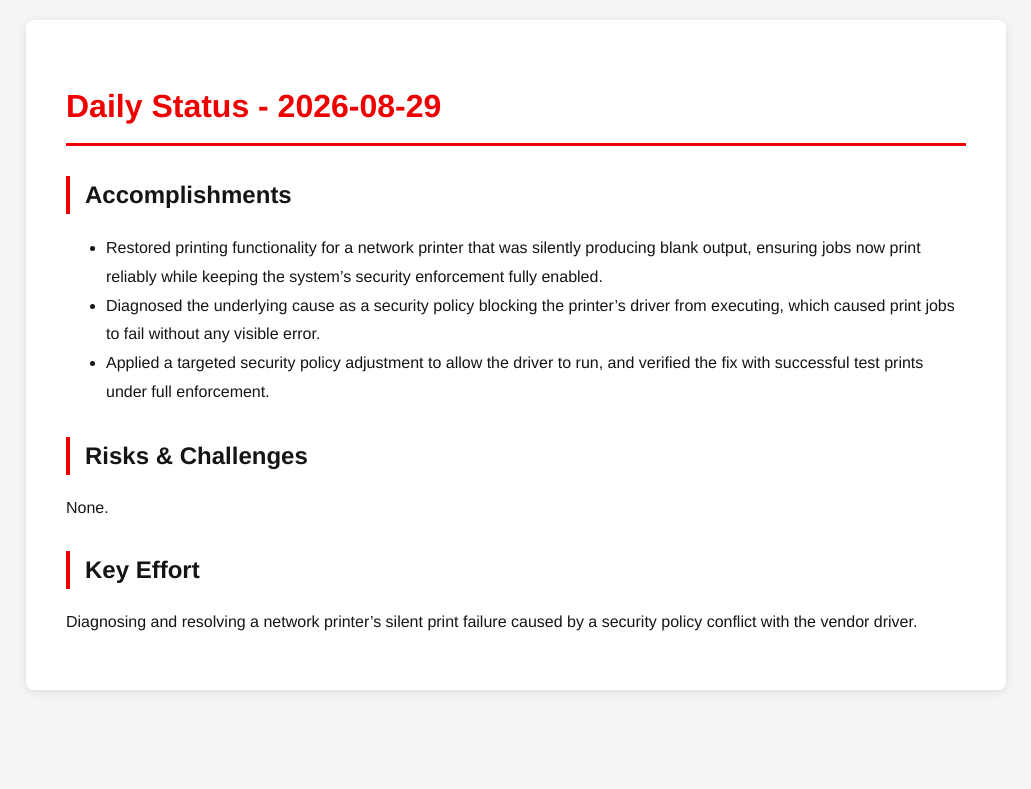
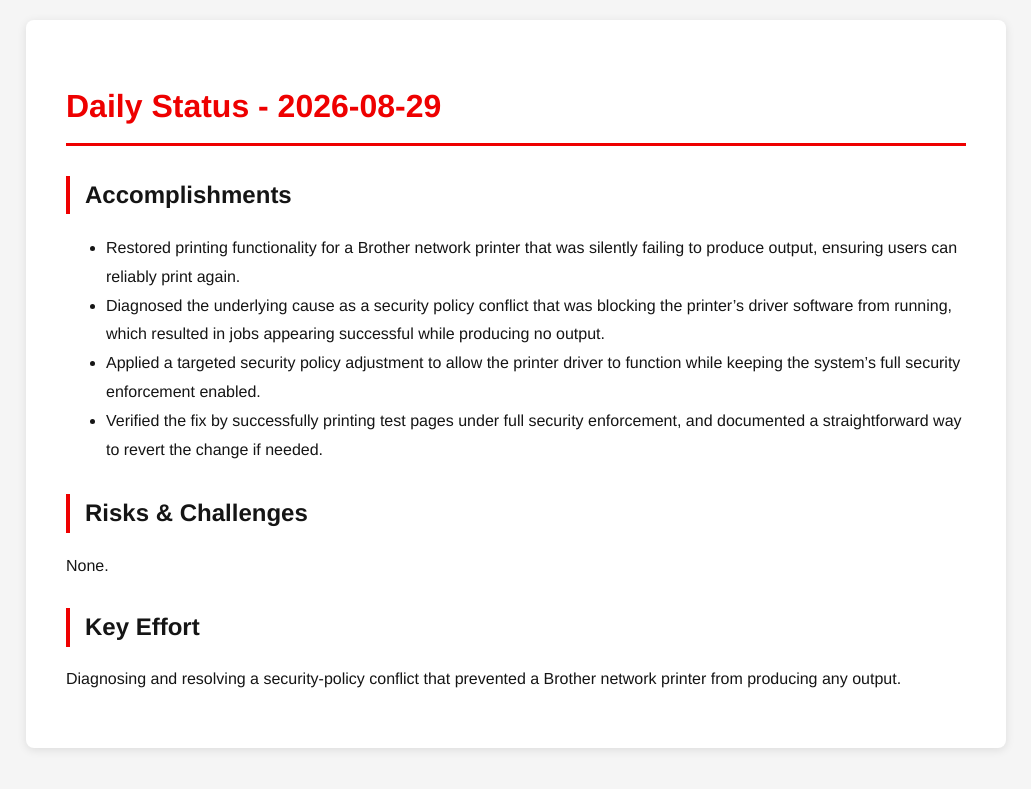
Before and after one commit to tzvatot/daily-status, a Jekyll site: the page built from 2026-08-29.md, in a window 1280 px wide. Shown: the top 789 px of the page, without its empty margins (124-1155 px from the left). Built offline with Jekyll 4.4.1, drawn with Linux system fonts in a browser that asks for light colours.

Commit message:
Daily status update - 2026-08-29

```diff
--- a/2026-08-29.md
+++ b/2026-08-29.md
@@ -7,12 +7,13 @@ date: 2026-08-29
 # Daily Status - 2026-08-29
 
 ## Accomplishments
-- Restored printing functionality for a network printer that was silently producing blank output, ensuring jobs now print reliably while keeping the system's security enforcement fully enabled.
-- Diagnosed the underlying cause as a security policy blocking the printer's driver from executing, which caused print jobs to fail without any visible error.
-- Applied a targeted security policy adjustment to allow the driver to run, and verified the fix with successful test prints under full enforcement.
+- Restored printing functionality for a Brother network printer that was silently failing to produce output, ensuring users can reliably print again.
+- Diagnosed the underlying cause as a security policy conflict that was blocking the printer's driver software from running, which resulted in jobs appearing successful while producing no output.
+- Applied a targeted security policy adjustment to allow the printer driver to function while keeping the system's full security enforcement enabled.
+- Verified the fix by successfully printing test pages under full security enforcement, and documented a straightforward way to revert the change if needed.
 
 ## Risks & Challenges
 None.
 
 ## Key Effort
-Diagnosing and resolving a network printer's silent print failure caused by a security policy conflict with the vendor driver.
+Diagnosing and resolving a security-policy conflict that prevented a Brother network printer from producing any output.
```
